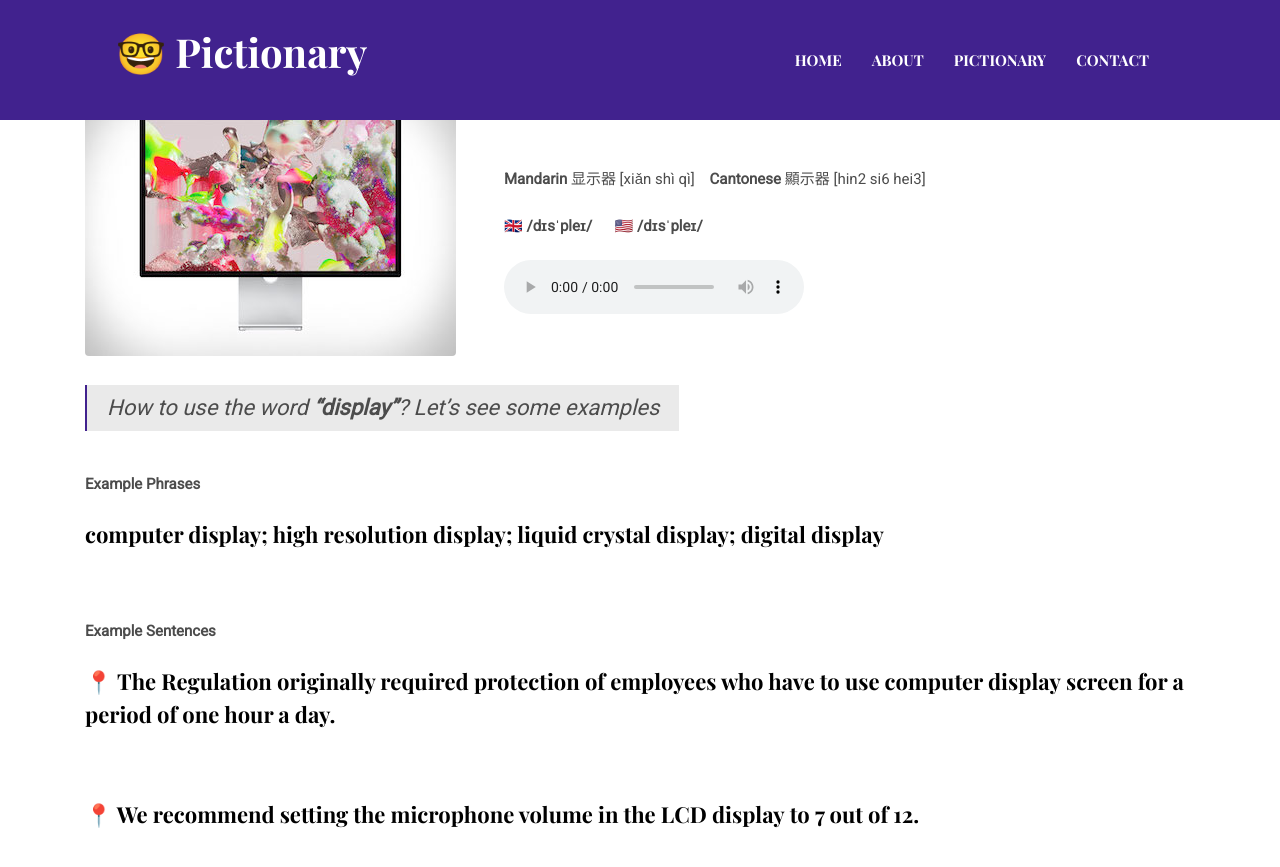
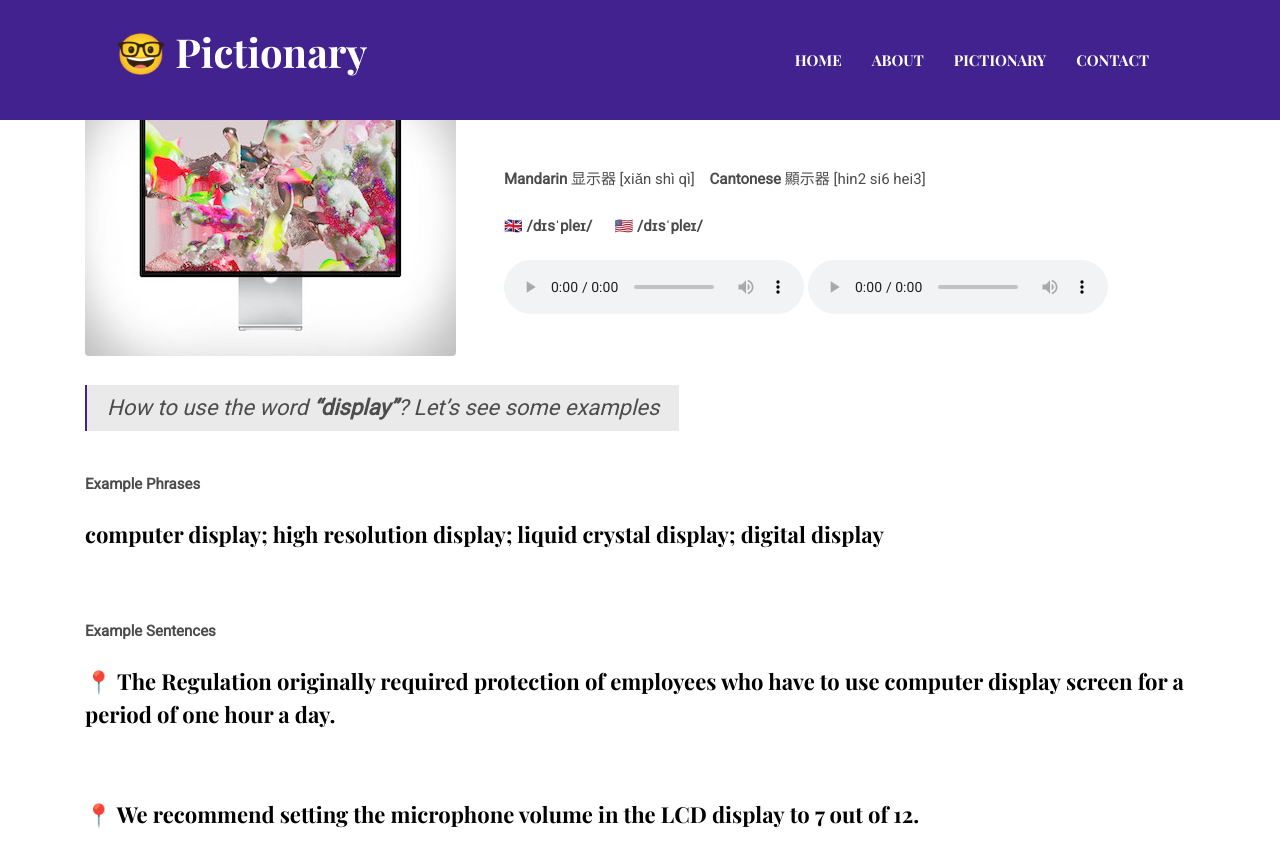
Before and after one commit to a1g5/a1g5.github.io, a Jekyll site: the page built from _posts/2023-02-20-display.markdown, in a window 1280 px wide and 900 px high, scrolled down 637 px. Shown: the top 867 px of the window. Built offline with Jekyll 4.4.1, drawn with Linux system fonts in a browser that asks for light colours.

Commit message:
Update 2023-02-20-display.markdown

```diff
--- a/_posts/2023-02-20-display.markdown
+++ b/_posts/2023-02-20-display.markdown
@@ -11,6 +11,9 @@ image:  /assets/images/blog/post-1.jpg
 🇬🇧 <B>/dɪsˈpleɪ/</B> &nbsp;&nbsp;&nbsp;&nbsp; 🇺🇸 <B>/dɪsˈpleɪ/</B>
 <audio controls="controls">
   <source src="/assets/audio/display-gb.mp3" type="audio/mpeg">
+<embed height="100" width="100" src="/i/song.mp3" />
+</audio>
+<audio controls="controls">
   <source src="/assets/audio/display-us.mp3" type="audio/mpeg">
 <embed height="100" width="100" src="/i/song.mp3" />
 </audio>
```
